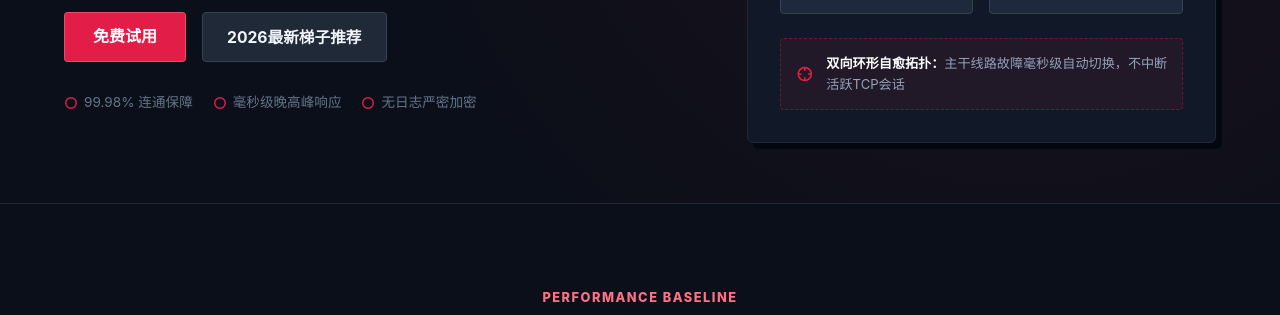
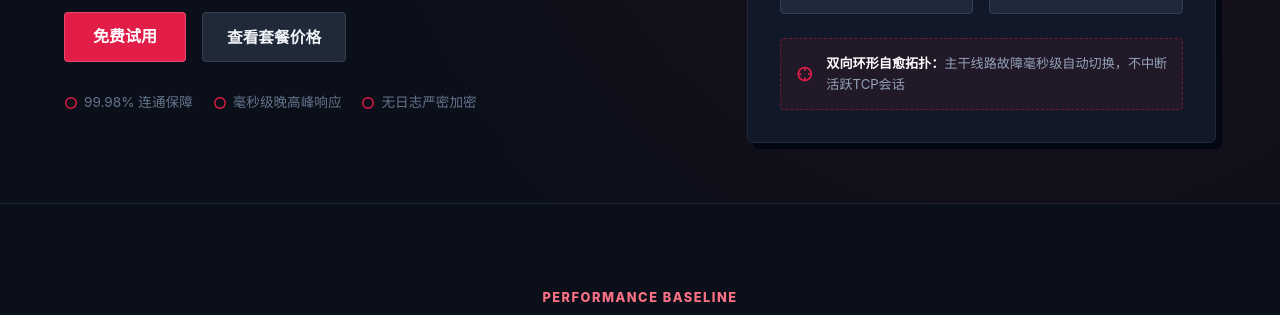
Before and after one commit to 9jacky9/mojiejichang.click, a plain HTML site: page index.html in a window 1280 px wide. Shown: the part 437-752 px from the top of the page. Drawn offline with Linux system fonts and the light colour scheme.

Commit message:
Update hero ladder button to pricing section anchor

```diff
--- a/index.html
+++ b/index.html
@@ -107,9 +107,7 @@
             <a href="https://ww012.twilightaff.com/#/?code=A56DH1Af" target="_blank" rel="nofollow" class="btn-primary">
               免费试用
             </a>
-            <a href="https://dajichang.mom/" target="_blank" class="btn-secondary">
-              2026最新梯子推荐
-            </a>
+            <a href="#pricing" class="btn-secondary">查看套餐价格</a>
           </div>
 
           <div class="hero-meta-badges">
```
